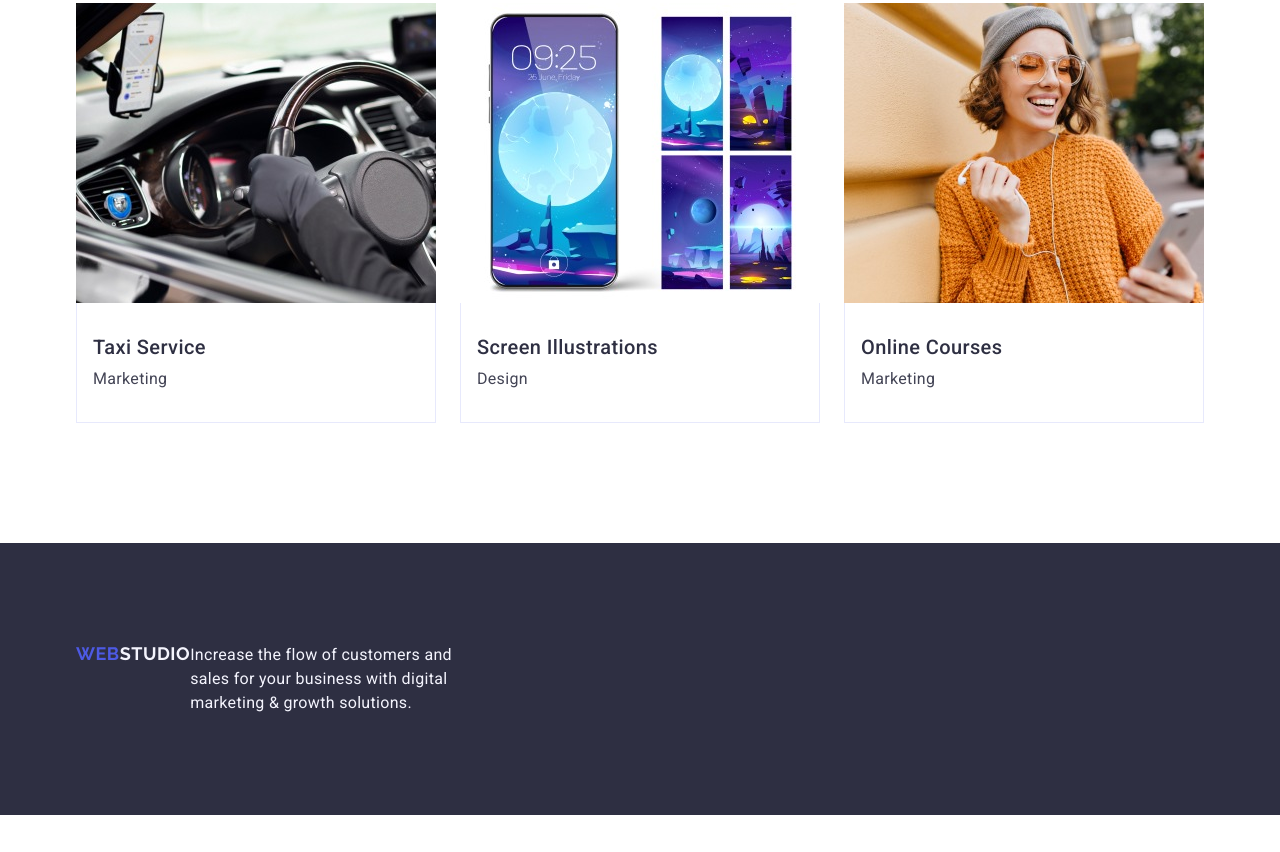
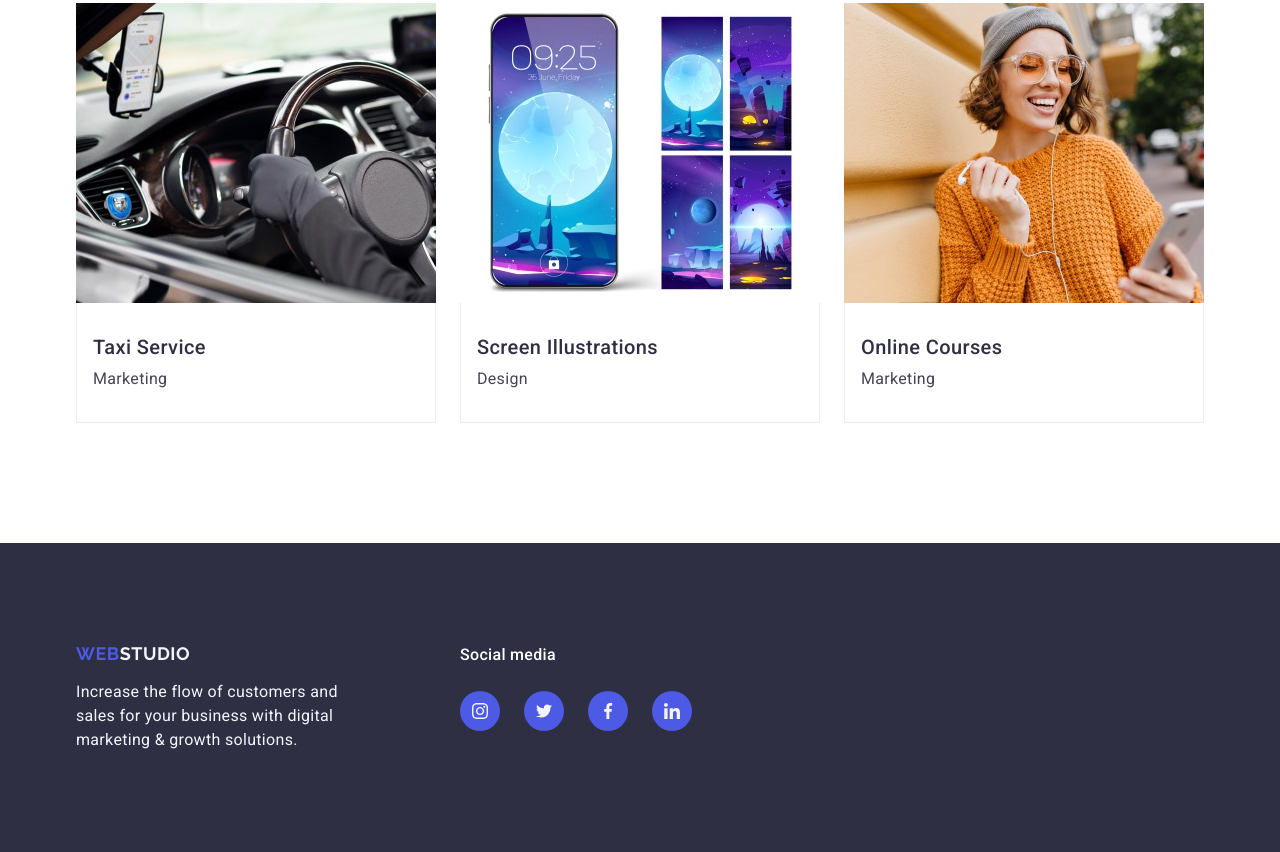
Before and after one commit to vladislav-vf/goit-markup-hw-04, a plain HTML site: page index.html in a window 1280 px wide. Shown: the part 2638-3490 px from the top of the page. Before the commit the page ends 3453 px from the top, so only its background shows below. Drawn offline with nearby package versions, Linux system fonts and the light colour scheme.

Commit message:
hw footer

```diff
--- a/css/styles.css
+++ b/css/styles.css
@@ -374,7 +374,10 @@ p{
 /* #region footer */
 .footer-container {
     display: flex;
+    align-items: baseline;
+
 }
+
 .logo-part {
     color: #f4f4fd;;
 }
@@ -393,6 +396,21 @@ p{
         letter-spacing: 0.02em;
         color: #f4f4fd;
         width: 264px;
+}
+.footer-slogan{
+    display: flex;
+    flex-direction: column;
+    margin-right: 120px;
+}
+.footer-social{
 
 }
+.footer-social-subtitle{
+    font-weight: 500;
+    font-size: 16px;
+    line-height: 1.5;
+    letter-spacing: 0.02em;
+    color: #fff;
+    margin-bottom: 16px;
+}
 /* #endregion */
--- a/index.html
+++ b/index.html
@@ -308,14 +308,40 @@
     </main>
     <footer class="footer">
         <div class="container footer-container">
+          <div class="footer-slogan">
            <a class="logo footer-logo" href="./index.html"
-          >Web<span class="logo-part">Studio</span></a
-        >
+            >Web<span class="logo-part">Studio</span></a>
             <p class="footer-text">
             Increase the flow of customers and sales for your business with
             digital marketing & growth solutions.
           </p>
           </div>
+          <div class="footer-social">
+            <p class="footer-social-subtitle">
+              Social media
+            </p>
+            <ul class="social-link-list">
+              <li class="social-link-icon">
+                <a class="link-social" href=""><svg class="icon-soc" width="16" height="16">
+                <use href="./images/icons.svg#icon-instagram"></use>
+              </svg></a></li>
+              <li class="social-link-icon">
+                <a class="link-social" href=""><svg class="icon-soc" width="16" height="16">
+                <use href="./images/icons.svg#icon-twitter"></use>
+              </svg></a></li>
+              <li class="social-link-icon">
+                <a class="link-social" href=""><svg class="icon-soc" width="16" height="16">
+                <use href="./images/icons.svg#icon-facebook"></use>
+              </svg></a></li>
+              <li class="social-link-icon">
+                <a class="link-social" href=""><svg class="icon-soc" width="16" height="16">
+                <use href="./images/icons.svg#icon-linkedin"></use>
+              </svg></a></li>
+            </ul>
+          </div>
+        </div>
+
+
     </footer>
   <!-- <svg class="icon-soc" width="16px" height="16px">
     <use href="./images/icons.svg#icon-facebook"></use>
```
Also changed, not shown: images/svg/logo/antenna 1.svg (deleted), images/svg/logo/astronaut 1.svg (deleted), images/svg/logo/clock 1.svg (deleted), images/svg/logo/diagram 1.svg (deleted), images/svg/social/facebook 1.svg (deleted), images/svg/social/instagram 2.svg (deleted), images/svg/social/linkedin 1.svg (deleted), images/svg/social/twitter 1.svg (deleted). Lines whose indentation alone changed are shown as unchanged.
